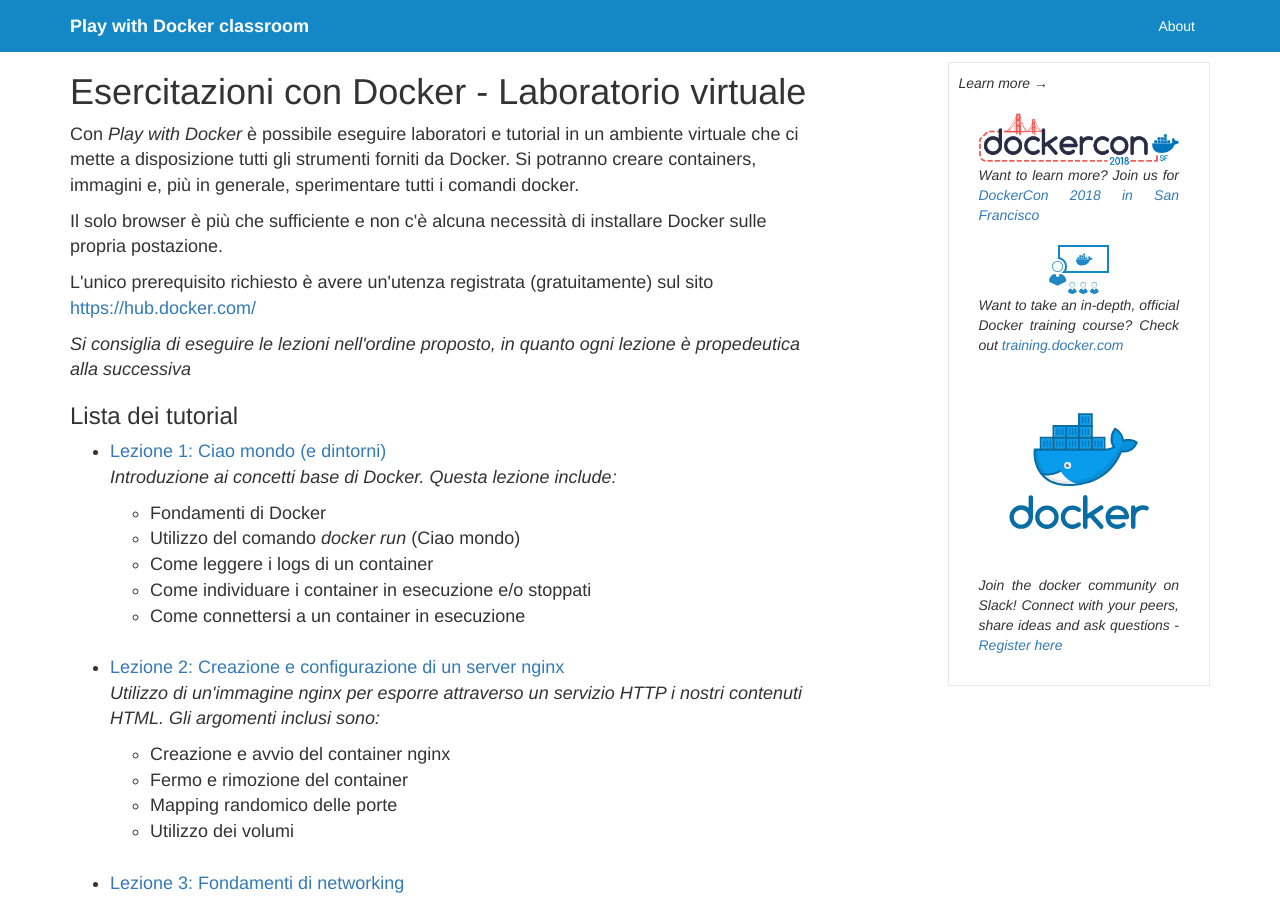
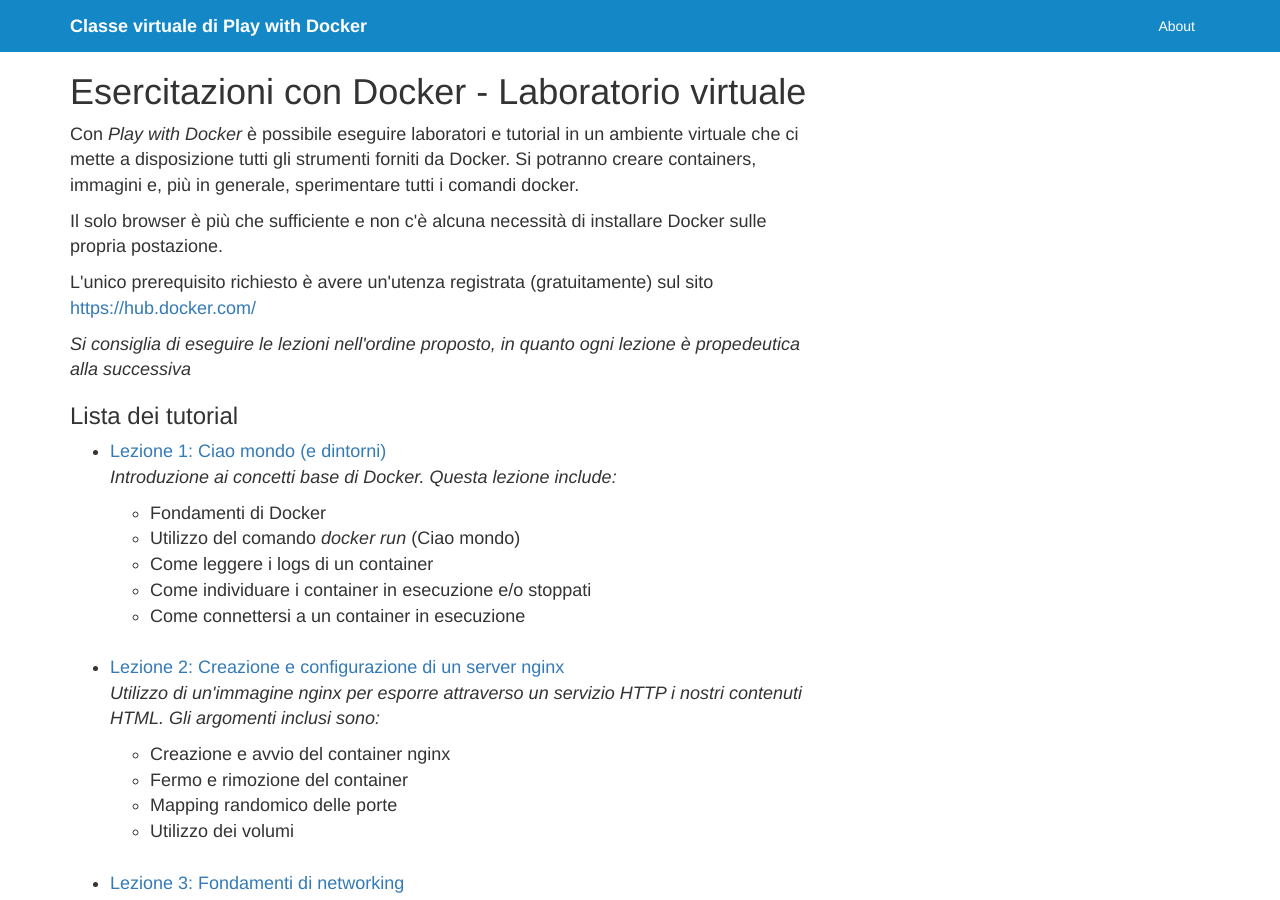
Before and after one commit to mzambrini/classe-virtuale-docker, a Jekyll site: the page built from index.html, in a window 1280 px wide and 900 px high. Built offline with Jekyll 4.4.1, drawn with Linux system fonts in a browser that asks for light colours; nearby versions of some CDN libraries; the list of posts is cut into pages by our own code.

Commit message:
Rimosse parti del sito non interessanti

```diff
--- a/_config.yml
+++ b/_config.yml
@@ -6,7 +6,7 @@
 # 'jekyll serve'. If you change this file, please restart the server process.
 
 # Site settings
-title: "Play with Docker classroom"
+title: "Classe virtuale di Play with Docker"
 email:
 description: > # this means to ignore newlines until "baseurl:"
   Play with docker tutorials
@@ -29,22 +29,6 @@
 paginate: 6
 paginate_path: /page:num/
 
-# Tracker
-analytics: UA-89019737-1
-
-
-#social
-facebook: https://www.facebook.com/docker.run
-twitter: https://twitter.com/docker
-github: https://www.github.com/play-with-docker/play-with-docker.github.io
-twitter_username: docker
-youtube: https://youtube.com/docker.run
-
-#facebook like box
-fb-app-id: 549480635219583
-fb-page-url: https://www.facebook.com/docker.run/
-fb-page-title: Docker
-
 # Sass style
 sass:
   style: compressed
--- a/_includes/sidebar.html
+++ b/_includes/sidebar.html
@@ -1,27 +1,4 @@
 <div class="col-md-offset-1 col-md-3">
     <div class="post-img">
-
     </div>
-
-    <div class="mt10 recent">
-        Learn more &rarr;
-        <ul>
-            <li>
-                <a href="https://2018.dockercon.com/" target="_blank"><img src="{{site.baseulr}}/images/DCSF18_GGBridge_Long_Dark_SF.png"></a>
-                <p>Want to learn more? Join us for <a href="https://2018.dockercon.com/" target="_blank">DockerCon 2018 in San Francisco</a></p>
-            </li>
-            <li>
-                <img src="/images/instructor.svg" alt="Official Docker Instructor Led Courses"/>
-                <p>Want to take an in-depth, official Docker training course? Check out <a href="https://training.docker.com/instructor-led-training" alt="training.docker.com">training.docker.com</a></p>
-            </li>
-            <li>
-                {% if page.img %}
-                <img width="200" src="{{site.baseurl}}/images/{{page.img}}" alt="{{page.title}}">
-                {% else %}
-                <img width="200" src="{{site.baseurl}}/images/{{site.default-image}}" alt="Docker">
-                {% endif %} <p>Join the docker community on Slack! Connect with your peers, share ideas and ask questions - <a href="https://community.docker.com/registrations/groups/4316">Register here</a></p>
-            </li>
-        </ul>
-    </div>
-
 </div>
```
